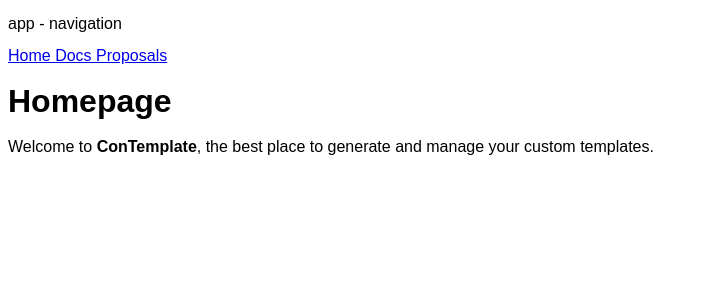
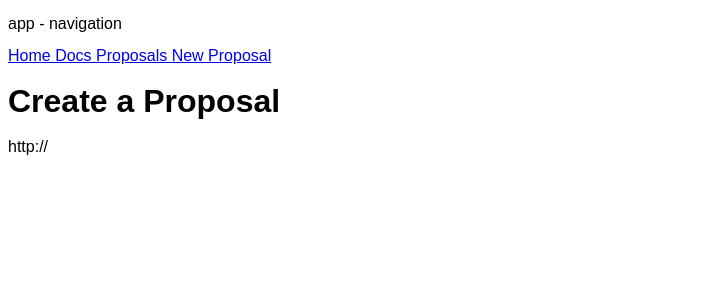
Before and after one commit to katieloesch/contemplate-frontend, an Angular app: page /proposals/new in a window 1280 px wide. Before the commit this address led to /home. Shown: the top 300 px of the page, without its empty margins (0-708 px from the left). Built offline with nearby package versions, Linux system fonts and the light colour scheme.

Commit message:
add route for proposal/new + new proposal link to app navigation

```diff
--- a/src/app/app.html
+++ b/src/app/app.html
@@ -21,6 +21,13 @@
   >
     Proposals
   </a>
+  <a
+    routerLink="/proposals/new"
+    routerLinkActive="active"
+    [routerLinkActiveOptions]="{ exact: true }"
+  >
+    New Proposal
+  </a>
 </nav>
 
 <router-outlet />
--- a/src/app/app.routes.ts
+++ b/src/app/app.routes.ts
@@ -18,5 +18,10 @@ export const routes: Routes = [
         (m) => m.ProposalList
       ),
   },
+  {
+    path: 'proposals/new',
+    loadComponent: () =>
+      import('./proposal/proposal-new/proposal-new').then((m) => m.ProposalNew),
+  },
   { path: '**', redirectTo: 'home' },
 ];
--- a/src/app/proposal/proposal-new/proposal-new.html
+++ b/src/app/proposal/proposal-new/proposal-new.html
@@ -1 +1,2 @@
-<p>proposal-new works!</p>
+<h1>Create a Proposal</h1>
+<div>{{ proposal.portfolio_url }}</div>
--- a/src/app/proposal/proposal-new/proposal-new.ts
+++ b/src/app/proposal/proposal-new/proposal-new.ts
@@ -1,4 +1,5 @@
 import { Component } from '@angular/core';
+import { Proposal } from '../proposal';
 
 @Component({
   selector: 'app-proposal-new',
@@ -7,4 +8,6 @@ import { Component } from '@angular/core';
   templateUrl: './proposal-new.html',
   styleUrl: './proposal-new.scss',
 })
-export class ProposalNew {}
+export class ProposalNew {
+  proposal = new Proposal();
+}
```
